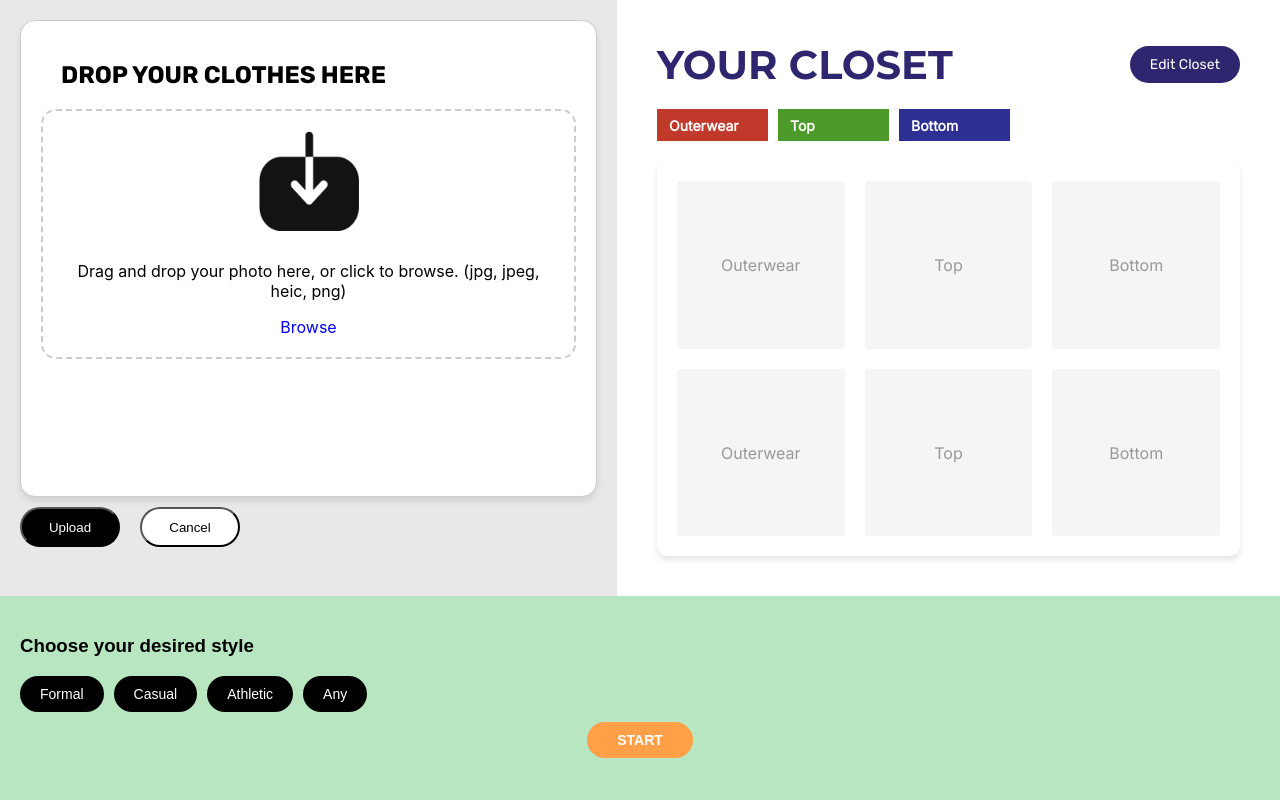
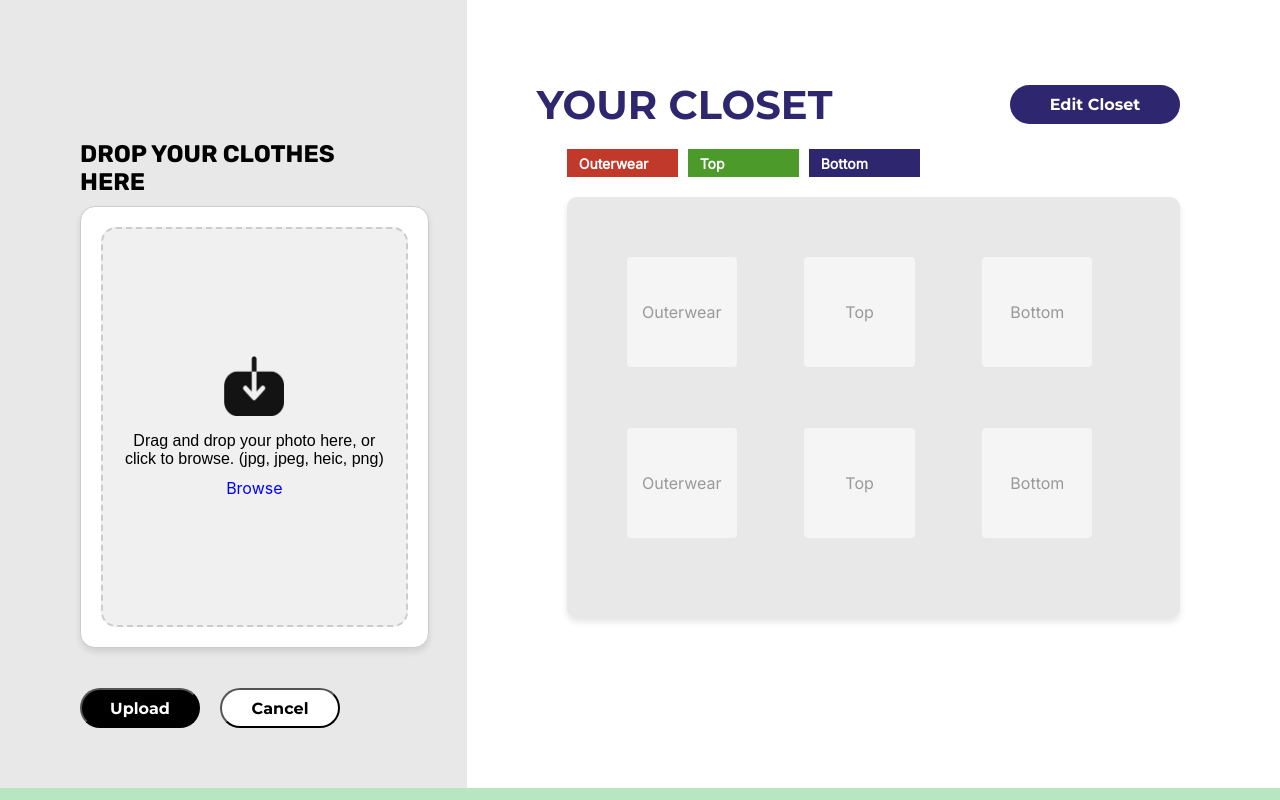
Before and after one commit to briankim0629/Codinator, a React (Create React App) app in the folder codinator-app/: page / in a window 1280 px wide. Shown: the top 800 px of the page. Built offline with nearby package versions, Linux system fonts and the light colour scheme.

Commit message:
almost finished with styles

```diff
--- a/codinator-app/src/components/Closet.jsx
+++ b/codinator-app/src/components/Closet.jsx
@@ -25,6 +25,7 @@ const HeaderRow = styled.div`
 const Title = styled.h2`
   color: #2d2f92;
   margin: 0;
+  margin-left: -30px;
   font-size: 40px;
   font-family: "Montserrat", sans-serif;
   color: var(--Blue, #2E266E);
@@ -41,8 +42,13 @@ const EditButton = styled.button`
   border-radius: 20px;
   padding: 10px 20px;
   cursor: pointer;
-  font-size: 14px;
-  font-family: Rubik;
+  width: 170px;
+
+  text-align: center;
+  font-family: Montserrat;
+  font-size: 16px;
+  font-style: normal;
+  font-weight: 600;
 
   &:hover {
     background-color: #5C53A0; /* Lighter hover color */
@@ -60,7 +66,7 @@ const CategoryLabel = styled.span`
   align-items: center;     /* Vertically centers the text */
   justify-content: flex-start;  /* Align text to the left */
   min-width: 87px;
-  height: 32px;            /* Increase height for better balance */
+  height: 28px;            /* Increase height for better balance */
   padding: 0 12px;         /* Horizontal padding only */
   color: #fff;
   font-family: Inter, sans-serif;
@@ -83,23 +89,23 @@ const CategoryTag = styled.div`
 `;
 
 const ItemsContainer = styled.div`
-  background-color: #fff;
+  background-color: #E8E8E8;
   border-radius: 10px;
   box-shadow: 0px 4px 6px rgba(0, 0, 0, 0.1);
-  padding: 20px;
+  padding: 60px;
   overflow-y: auto;
-  max-height: 400px; /* Adjust as needed */
+  max-height: 500px; /* Adjust as needed */
 `;
 
 const ItemsGrid = styled.div`
   display: grid;
-  grid-template-columns: repeat(3, 1fr); /* 3 columns, adjust as needed */
-  gap: 20px;
+  grid-template-columns: repeat(3, auto); /* 3 columns, adjust as needed */
+  gap: 40px;
 `;
 
 const ClosetItem = styled.div`
   position: relative;
-  width: 100%;
+  width: 80%;
   aspect-ratio: 1;
   background-color: #f5f5f5;
   border-radius: 4px;
@@ -123,7 +129,7 @@ function Closet() {
       <CategoryRow>
         <CategoryLabel color="#C0392B">Outerwear</CategoryLabel>
         <CategoryLabel color="#4C9A2A">Top</CategoryLabel>
-        <CategoryLabel color="#2d2f92">Bottom</CategoryLabel>
+        <CategoryLabel color="#2E266E">Bottom</CategoryLabel>
       </CategoryRow>
 
 
--- a/codinator-app/src/components/Upload.jsx
+++ b/codinator-app/src/components/Upload.jsx
@@ -4,24 +4,102 @@ import "@fontsource/montserrat";
 import "@fontsource/rubik/700.css";
 import styled from "styled-components";
 
-const UploadContainer = styled.div`
-  width: 50%;
-  padding: 40px;
-  box-sizing: border-box;
+// Container for the whole upload section
+const Container = styled.div`
+  max-width: 600px;
+  margin: 0;
+  padding: 20px;
+  text-align: left;
 `;
 
+// Title placed outside the upload box
+const Title = styled.h2`
+  font-family: Rubik, sans-serif;
+  font-weight: medium;
+  margin-top: 80px;
+  margin-bottom: 10px;
+
+`;
+
+// White upload box container
+const UploadBox = styled.div`
+  box-shadow: 0px 4px 6px rgba(0, 0, 0, 0.1);
+  border-radius: 15px;
+  border: 1px solid #ccc;
+  width: 100%;
+  max-width: 465px;
+  background-color: white;
+  padding: 20px;
+  margin-top: 10px; /* pushes box further down */
+  height: 400px;    /* increased height for a longer box */
+  display: flex;
+  flex-direction: column;
+  justify-content: center;
+`;
+
+// Drag and drop area with a grey background
+const DragArea = styled.div`
+  border: 2px dashed #ccc;
+  padding: 20px;
+  text-align: center;
+  border-radius: 15px;
+  cursor: pointer;
+  background-color: #f0f0f0; /* corrected color */
+  flex: 1;
+  display: flex;
+  flex-direction: column;
+  justify-content: center;
+
+
+  align-items: center;
+`;
+
+// Image styling
+const DropImage = styled.img`
+  width: 60px;
+  height: 60px;
+  margin-bottom: 0px;
+
+`;
+
+// Paragraph styling
+const Paragraph = styled.p`
+  font-family: sans-serif;
+  margin-bottom: 10px;
+`;
+
+// Button group container
+const ButtonGroup = styled.div`
+  display: flex;
+  justify-content: flex-start;
+  margin-top:40px;
+  color: #FFF;
+
+
+
+
+
+`;
+
+// Confirm and Cancel button styles
 const ConfirmButton = styled.button`
   background-color: #000;
   color: white;
   height: 40px;
-  width: 100px;
+  width: 120px;
   border-radius: 20px;
   margin-right: 20px;
-  margin-top: 10px;
+
+  text-align: center;
+  font-family: Montserrat;
+  font-size: 16px;
+  font-style: normal;
+  font-weight: 600;
+
+
   cursor: pointer;
-
   &:hover {
-    background-color: #333; /* Slightly lighter black on hover */
+    background-color: #333;
   }
 `;
 
@@ -29,21 +107,25 @@ const CancelButton = styled.button`
   background-color: white;
   color: black;
   height: 40px;
-  width: 100px;
+  width: 120px;
   border-radius: 20px;
   margin-right: 20px;
-  margin-top: 10px;
   cursor: pointer;
 
   &:hover {
-    background-color: #f0f0f0; /* Slightly darker white on hover */
+    background-color: #f0f0f0;
   }
+
+  text-align: center;
+  font-family: Montserrat;
+  font-size: 16px;
+  font-style: normal;
+  font-weight: 600;
 `;
 
 function Upload() {
   const [file, setFile] = useState(null);
   const [dragActive, setDragActive] = useState(false);
-  //   const [url, setUrl] = useState(""); // State to hold the URL input
 
   const handleDrag = (e) => {
     e.preventDefault();
@@ -69,92 +151,45 @@ function Upload() {
       setFile(e.target.files[0]);
     }
   };
+
   const handleUpload = () => {
     if (!file) {
       alert("Please select a file to upload.");
       return;
     }
-
-    setFile(null); // Clear the selected file after upload
-    alert("File uploaded successfully!"); // Simulate successful upload
+    setFile(null);
+    alert("File uploaded successfully!");
   };
 
   return (
-    <div
-      style={{
-        maxWidth: "600px",
-        margin: "0",
-        padding: "20px",
-        align: "left",
-        textAlign: "left", // Align text to the left
-      }}
-    >
-      <div
-        style={{
-          boxShadow: "0px 4px 6px rgba(0, 0, 0, 0.1)", // Add shadow
-          borderRadius: "15px", // Rounded corners
-          border: "1px solid #ccc", // Light border
-          width: 535,
-          height: 435,
-          backgroundColor: "white", // White background for the container
-          padding: "20px", // Padding inside the container
-        }}
-      >
-        <h2
-          style={{
-            fontFamily: "Rubik",
-            fontWeight: "bold",
-            marginLeft: "20px",
+    <Container>
+      {/* Header moved outside of the white upload box */}
+      <Title>DROP YOUR CLOTHES HERE</Title>
 
-          }}
-        >
-          DROP YOUR CLOTHES HERE
-        </h2>
-        <div
+      <UploadBox>
+        <DragArea
           className={`upload-container ${dragActive ? "drag-active" : ""}`}
           onDragEnter={handleDrag}
           onDragOver={handleDrag}
           onDragLeave={handleDrag}
           onDrop={handleDrop}
-          style={{
-            border: "2px dashed #ccc",
-            padding: "20px",
-            textAlign: "center",
-            borderRadius: "15px",
-            cursor: "pointer",
-            backgroundColor: "f0f0f0", // Light blue background when dragging over
-          }}
         >
-          <img
-            src={drop}
-            alt="Drop here"
-            style={{
-              width: "100px",
-              height: "100px",
-              marginBottom: "10px",
-            }}
-          />
-          <p>
-            Drag and drop your photo here, or click to browse. (jpg, jpeg, heic,
-            png)
-          </p>
+          <DropImage src={drop} alt="Drop here" />
+          <Paragraph>
+            Drag and drop your photo here, or click to browse. (jpg, jpeg, heic, png)
+          </Paragraph>
           <input
             type="file"
             accept="image/*"
             onChange={handleChange}
-            style={{
-              display: "none",
-            }}
+            style={{ display: "none" }}
             id="file-upload"
           />
-          <label
-            htmlFor="file-upload"
-            style={{ cursor: "pointer", color: "blue" }}
-          >
+          <label htmlFor="file-upload" style={{ cursor: "pointer", color: "blue" }}>
             Browse
           </label>
-        </div>
-      </div>
+        </DragArea>
+      </UploadBox>
 
       {file && (
         <div style={{ marginTop: "20px" }}>
@@ -162,23 +197,18 @@ function Upload() {
         </div>
       )}
 
-      <div style={{ display: "flex", justifyContent: "flex-start" }}>
-        <ConfirmButton
-          onClick={handleUpload}
-        >
-          Upload
-        </ConfirmButton>
+      <ButtonGroup>
+        <ConfirmButton onClick={handleUpload}>Upload</ConfirmButton>
         <CancelButton
-
           onClick={() => {
-            setFile(null); // Clear the selected file
-            setDragActive(false); // Reset drag active state
+            setFile(null);
+            setDragActive(false);
           }}
         >
           Cancel
-        </CancelButton>{" "}
-      </div>
-    </div>
+        </CancelButton>
+      </ButtonGroup>
+    </Container>
   );
 }
 
--- a/codinator-app/src/pages/Home.jsx
+++ b/codinator-app/src/pages/Home.jsx
@@ -13,8 +13,27 @@ function Home() {
           minHeight: "70vh",
         }}
       >
-        <div style={{ display: "flex", width: "100%", backgroundColor: "#e8e8e8" }}>
+        {/* Upload section (gray) */}
+        <div
+          style={{
+            flex: 4,
+            padding: "40px 60px",
+            backgroundColor: "#e8e8e8",
+            boxSizing: "borderbox",
+          }}
+        >
           <Upload />
+        </div>
+
+        {/* Closet section (white) */}
+        <div
+          style={{
+            flex: 8,
+            padding: "40px 60px",
+            backgroundColor: "#ffffff",
+            boxSizing: "border-box",
+          }}
+        >
           <Closet />
         </div>
       </div>
```
